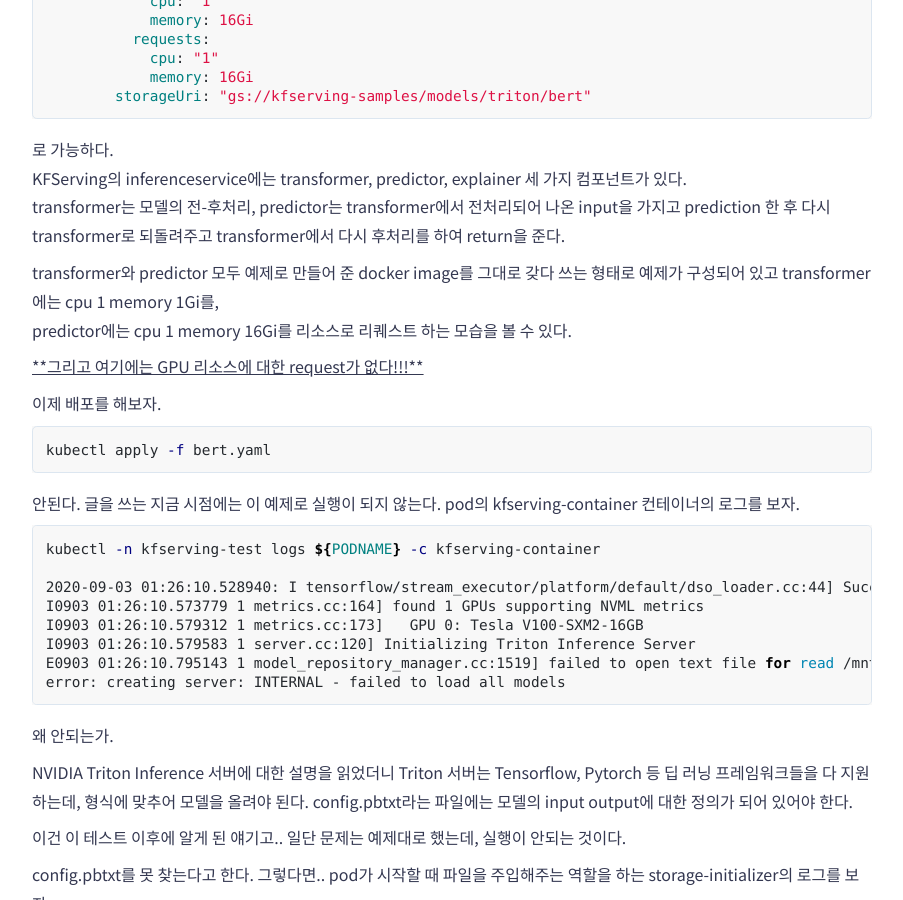
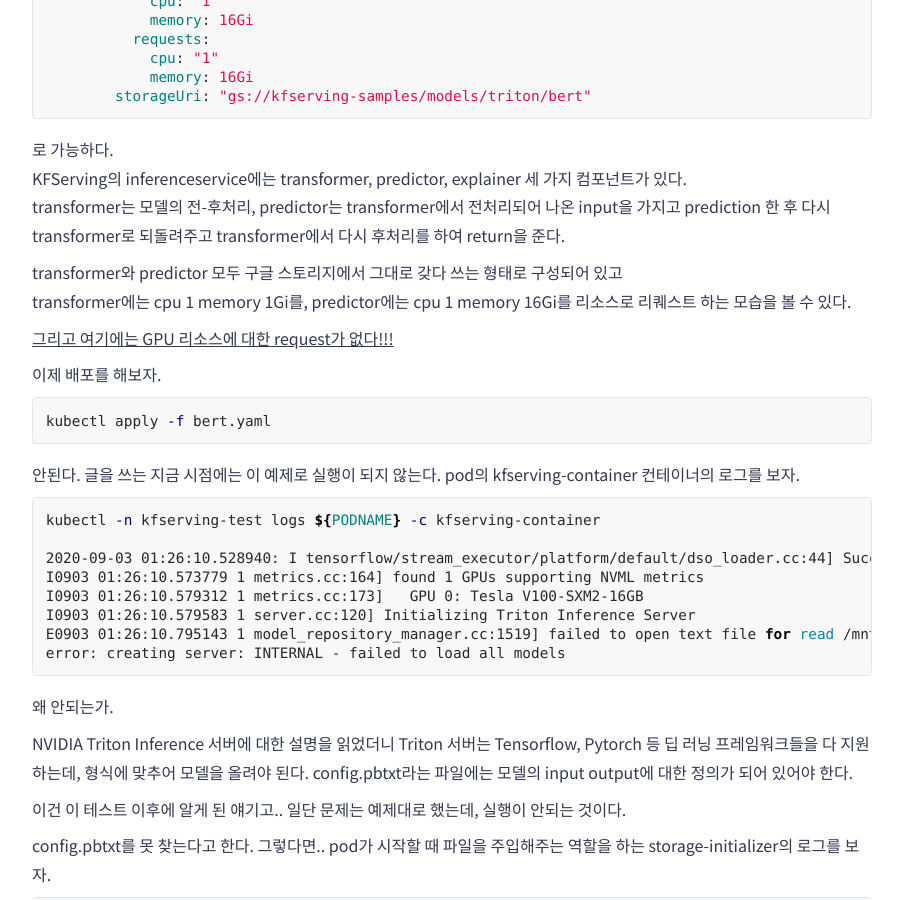
Before and after one commit to mokpolar/mokpolar.github.io, a Jekyll site: the page built from _posts/2020-09-12-nvidia_triton_server_1.md, in a window 1280 px wide and 900 px high, scrolled down 3338 px. Shown: the whole window, without its empty margins (188-1091 px from the left). Built offline with Jekyll 4.4.1, drawn with Linux system fonts in a browser that asks for light colours; comment, search, counter and statistics services are not loaded.

Commit message:
Update 2020-09-12-nvidia_triton_server_1.md

```diff
--- a/_posts/2020-09-12-nvidia_triton_server_1.md
+++ b/_posts/2020-09-12-nvidia_triton_server_1.md
@@ -139,10 +139,10 @@ spec:
 KFServing의 inferenceservice에는 transformer, predictor, explainer 세 가지 컴포넌트가 있다.
 transformer는 모델의 전-후처리, predictor는 transformer에서 전처리되어 나온 input을 가지고 prediction 한 후 다시 transformer로 되돌려주고 transformer에서 다시 후처리를 하여 return을 준다.
 
-transformer와 predictor 모두 예제로 만들어 준 docker image를 그대로 갖다 쓰는 형태로 예제가 구성되어 있고 transformer에는 cpu 1 memory 1Gi를,
-predictor에는 cpu 1 memory 16Gi를 리소스로 리퀘스트 하는 모습을 볼 수 있다.
+transformer와 predictor 모두 구글 스토리지에서 그대로 갖다 쓰는 형태로 구성되어 있고
+transformer에는 cpu 1 memory 1Gi를, predictor에는 cpu 1 memory 16Gi를 리소스로 리퀘스트 하는 모습을 볼 수 있다.
 
-<u>**그리고 여기에는 GPU 리소스에 대한 request가 없다!!!**</u>
+<u><b>그리고 여기에는 GPU 리소스에 대한 request가 없다!!!</b></u>
 
 이제 배포를 해보자.
 
```
